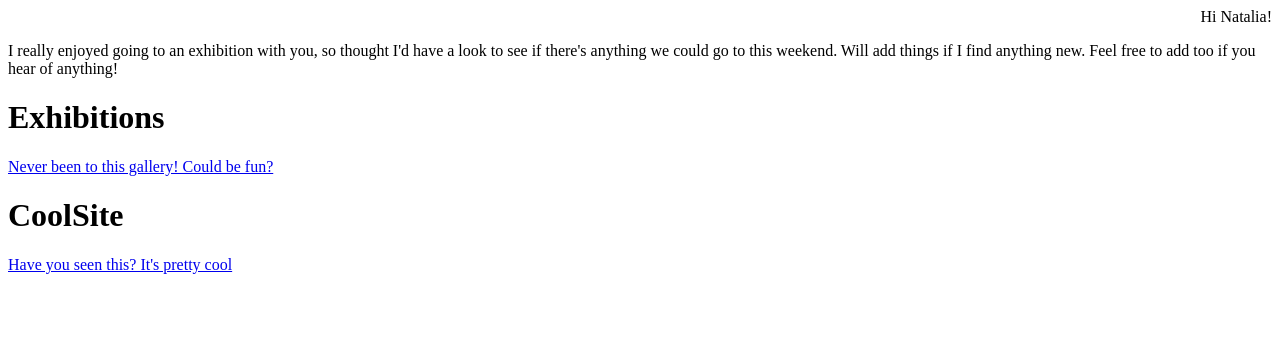
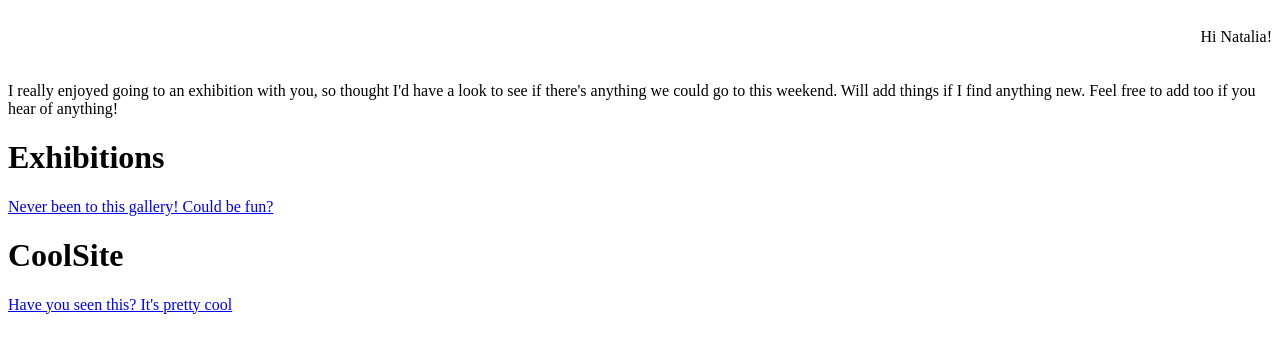
Before and after one commit to hyper-active/AnimalKingdom, a plain HTML site: page index.html in a window 1280 px wide. Drawn offline with Linux system fonts and the light colour scheme.

Commit message:
Update index.html

```diff
--- a/index.html
+++ b/index.html
@@ -3,7 +3,7 @@
    <title>WeekendFun</title>
   </head>
   <body>
-<marquee behavior="alternate">Hi Natalia!</marquee>
+<marquee behavior="alternate"><h2></h2>Hi Natalia!<h2></h2></marquee>
     <p>I really enjoyed going to an exhibition with you, so thought I'd have a look to see if there's anything we could go to this weekend.
     Will add things if I find anything new. Feel free to add too if you hear of anything!</p>
 
```
